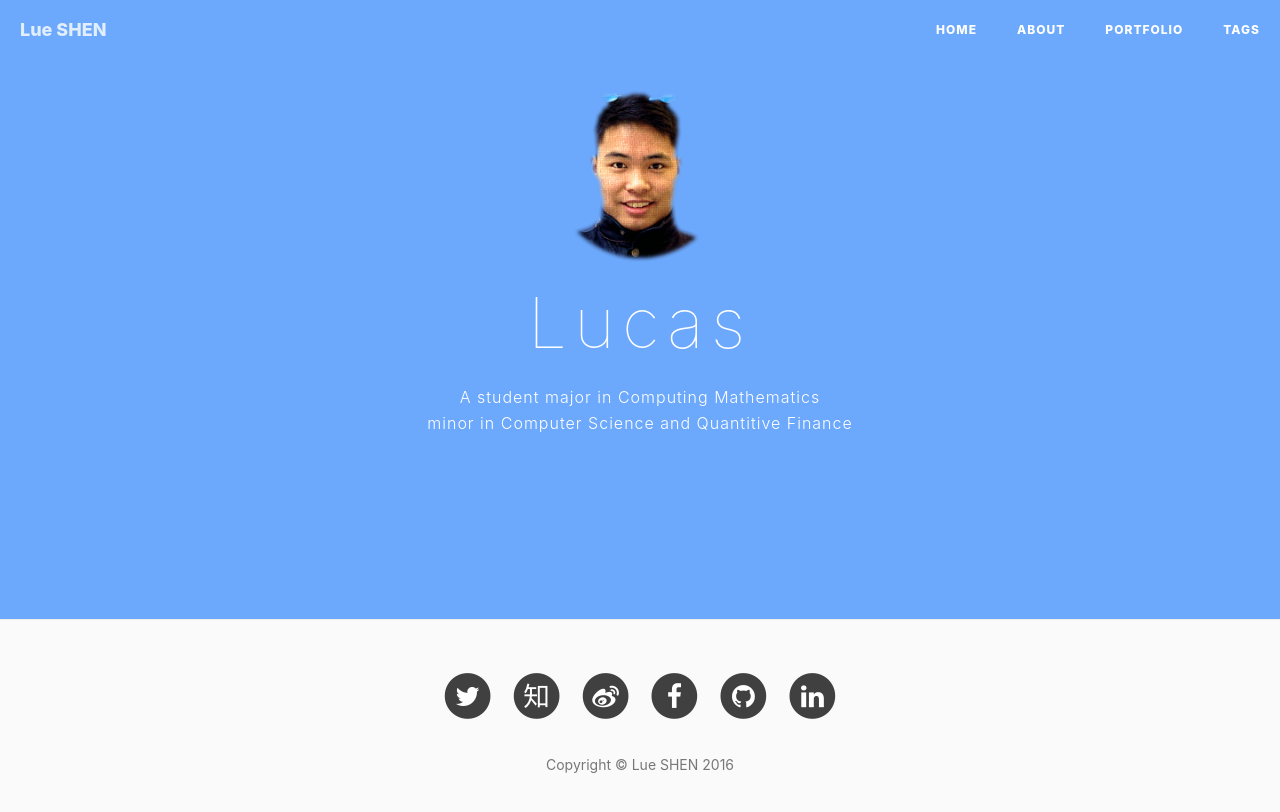
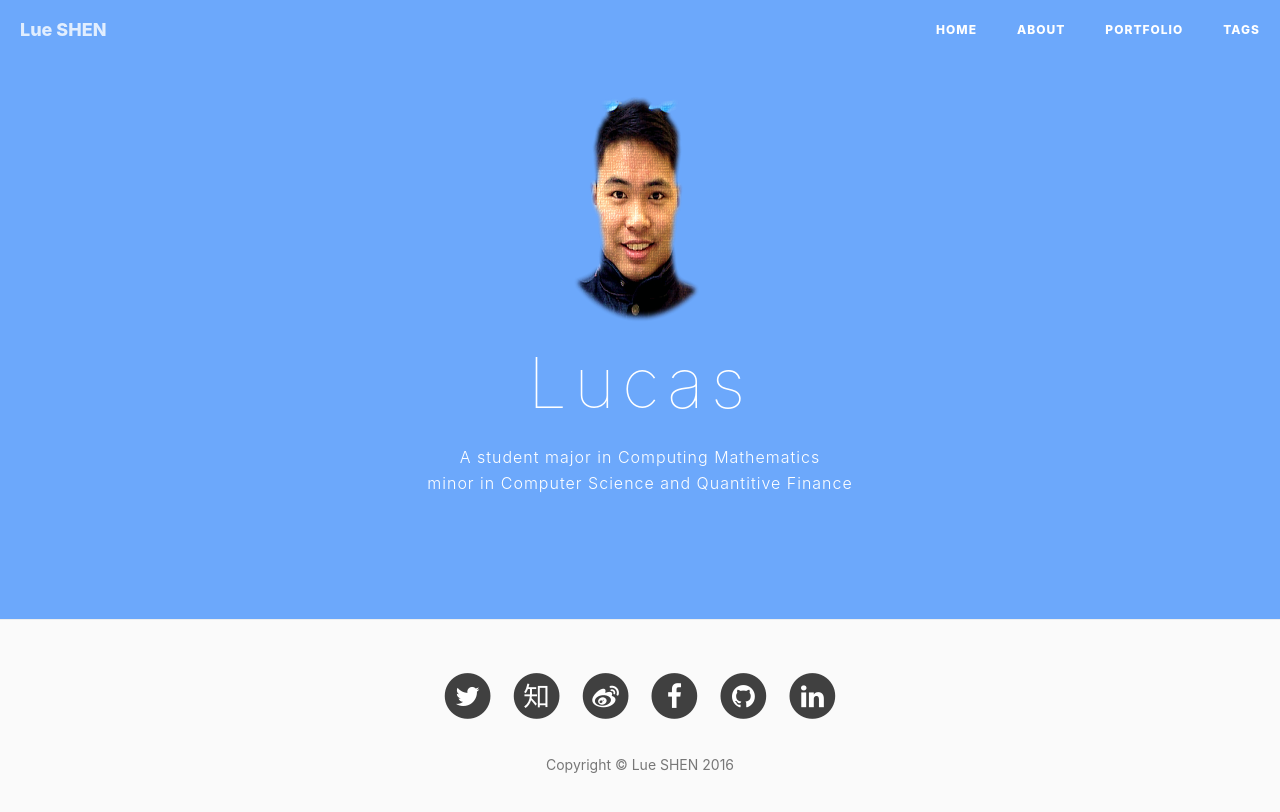
Before and after one commit to lucasushi/lueshen-old-blog, a Jekyll site: the page built from portfolio/index.html, in a window 1280 px wide. Shown: the top 812 px of the page. Built offline with Jekyll 4.4.1, drawn with Linux system fonts in a browser that asks for light colours; nearby versions of some CDN libraries; comment, search, counter and statistics services are not loaded.

Commit message:
Update index.html

```diff
--- a/portfolio/index.html
+++ b/portfolio/index.html
@@ -17,7 +17,7 @@ header-img: "img/portfolio-header.jpg"
 	<body>
 		<div class="container" style="margin:0;padding:0;width:100%;">
 			<header>
-				<img width="190" height="190" src="img/portfolio-figure.png">
+				<img width="250" height="250" src="img/portfolio-figure.png">
 				<h1>Lucas</h1>
 				<p>A student major in Computing Mathematics<br>
 					minor in Computer Science and Quantitive Finance</p>
```
